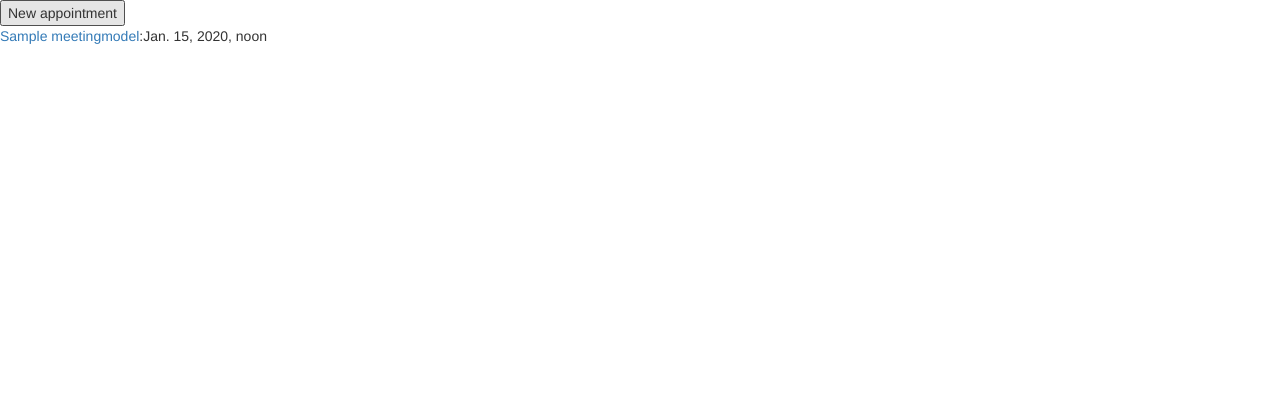
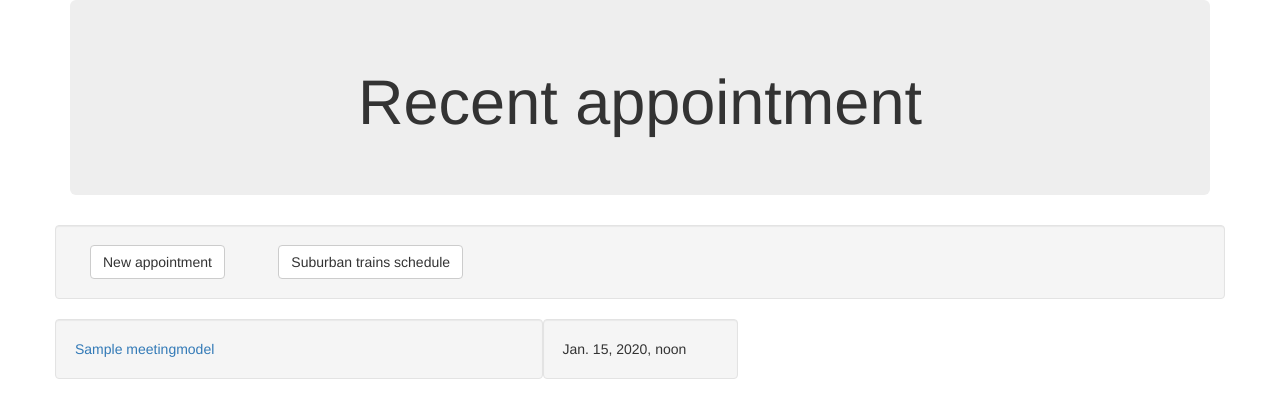
Before and after one commit to DimaWittmann/commute-together, a Django app: page /meeting/ in a window 1280 px wide. Shown: the top 418 px of the page. Run offline with Django 3.2, Linux system fonts and the light colour scheme; tables that the repository leaves empty hold one stand-in row (values such as "Sample post"); some libraries are stand-ins or nearby versions.

Commit message:
added style to home page

```diff
--- a/commute_together/commute_together/templates/home.html
+++ b/commute_together/commute_together/templates/home.html
@@ -2,11 +2,29 @@
 
 {% block title %}Commute together{% endblock %}
 {% block content %}
-	<form action="/meeting/new/" method="GET">
-		<input type="submit" value="New appointment">
-	</form>
+<div class="container">
+	<div class="jumbotron">
+		<h1>Recent appointment</h1>
+	</div>
+	<div class="row well">
+		<div class="col-md-2">
+			<a href="/meeting/new/"class="btn btn-default" type="submit">New appointment </a>
+		</div>
+		<div class="col-md-2">
+			<a href="/meeting/schedule/"class="btn btn-default" type="submit">Suburban trains schedule</a>
+		</div>
+	</div>
 
 	{% for item in appointments %}
-		<div><a href="/meeting/{{item.id}}">{{item.name}}</a>:{{item.date}}</div>
+	<div class="row">
+		<div class="col-md-5 well">
+			<a href="/meeting/{{item.id}}">{{item.name}}</a>
+		</div>
+		<div class="col-md-2 well">
+			{{item.date}}
+		</div>
+	</div>
+
 	{% endfor %}
+</div>
 {% endblock %}
--- a/commute_together/commute_together/views.py
+++ b/commute_together/commute_together/views.py
@@ -17,7 +17,7 @@ import commute_together.utils as utils
 
 def home(request):
 	form = MeetingForm()
-	appointments = MeetingModel.objects.all()
+	appointments = MeetingModel.objects.order_by('date').all().reverse()
 	return render(request, 'home.html', {'appointments': appointments})
 
 
```
